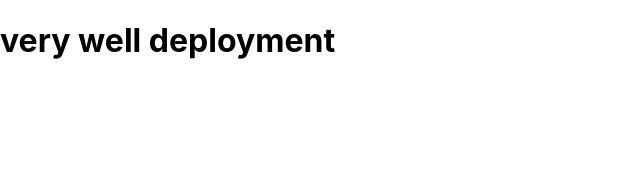
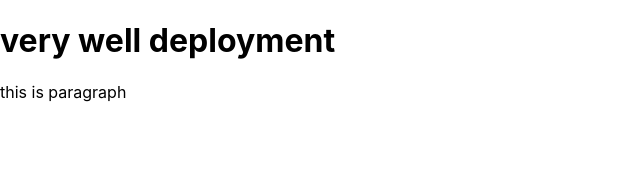
Before and after one commit to neosharma995/nodegreate, a React (Create React App) app: page / in a window 1280 px wide. Shown: the top 172 px of the page, without its empty margins (0-640 px from the left). Built offline with nearby package versions, Linux system fonts and the light colour scheme.

Commit message:
modify para tag

```diff
--- a/src/App.js
+++ b/src/App.js
@@ -5,6 +5,7 @@ function App() {
   return (
    <>
    <h1>very well deployment</h1>
+   <p>this is paragraph</p>
    </>
   );
 }
```
